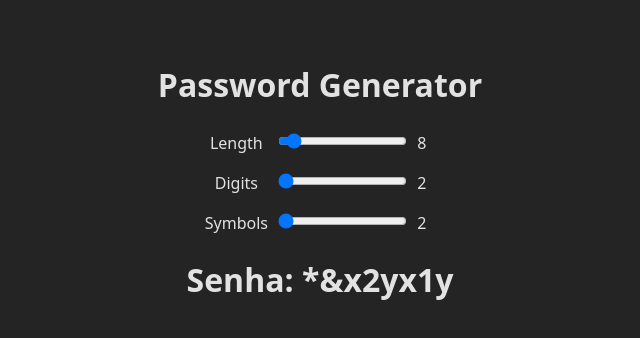
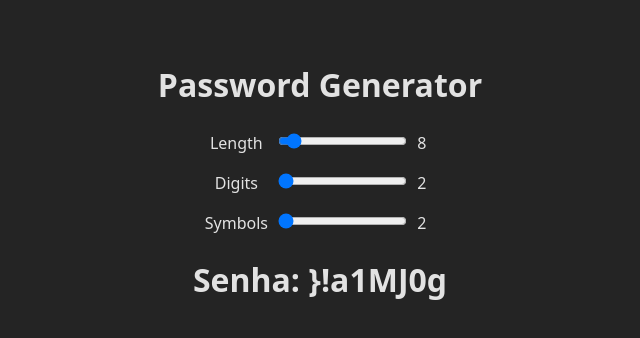
Before and after one commit to leonardo-vargas-de-paula/react-password, a React (Vite) app: page / in a window 1280 px wide. Shown: the top 338 px of the page, without its empty margins (320-960 px from the left). Built offline with nearby package versions, Linux system fonts and the light colour scheme.

Commit message:
refactor: substitui os caracteres hardcoded pelas funcoes

```diff
--- a/src/components/PasswordGenerator/index.jsx
+++ b/src/components/PasswordGenerator/index.jsx
@@ -16,33 +16,6 @@ function PasswordGenerator() {
     return setSymbolLength(parseInt(target.value));
   };
 
-  //apenas de teste para usar o useEffect
-  useEffect(() => {
-    const draftPassword = [];
-
-    draftPassword.push("1");
-    draftPassword.push("2");
-    draftPassword.push("&");
-    draftPassword.push("*");
-    draftPassword.push("x");
-    draftPassword.push("y");
-    draftPassword.push("x");
-    draftPassword.push("y");
-    draftPassword.push("x");
-    draftPassword.push("y");
-    draftPassword.push("x");
-    draftPassword.push("y");
-
-
-
-    setPassword(
-      draftPassword
-        .slice(0, passwordLength)
-        .sort(() => Math.random() - 0.5)
-        .join(""),
-    );
-  }, [passwordLength, digitLength, symbolLength]);
-
   const randomDigit = () => {
     const digits = "0123456789";
     return digits[Math.floor(Math.random() * digits.length)];
@@ -58,6 +31,34 @@ function PasswordGenerator() {
     const letter = letters[Math.floor(Math.random() * letters.length)];
     return (Math.random() >= 0.5) ? letter : letter.toUpperCase();
 };
+
+  //apenas de teste para usar o useEffect
+  useEffect(() => {
+    const draftPassword = [];
+
+    draftPassword.push(randomDigit());
+    draftPassword.push(randomDigit());
+    draftPassword.push(randomSymbol());
+    draftPassword.push(randomSymbol());
+    draftPassword.push(randomLetters());
+    draftPassword.push(randomLetters());
+    draftPassword.push(randomLetters());
+    draftPassword.push(randomLetters());
+    draftPassword.push(randomLetters());
+    draftPassword.push(randomLetters());
+    draftPassword.push(randomLetters());
+    draftPassword.push(randomLetters());
+
+
+
+    setPassword(
+      draftPassword
+        .slice(0, passwordLength)
+        .sort(() => Math.random() - 0.5)
+        .join(""),
+    );
+  }, [passwordLength, digitLength, symbolLength]);
+
 
   return (
     <>
```
